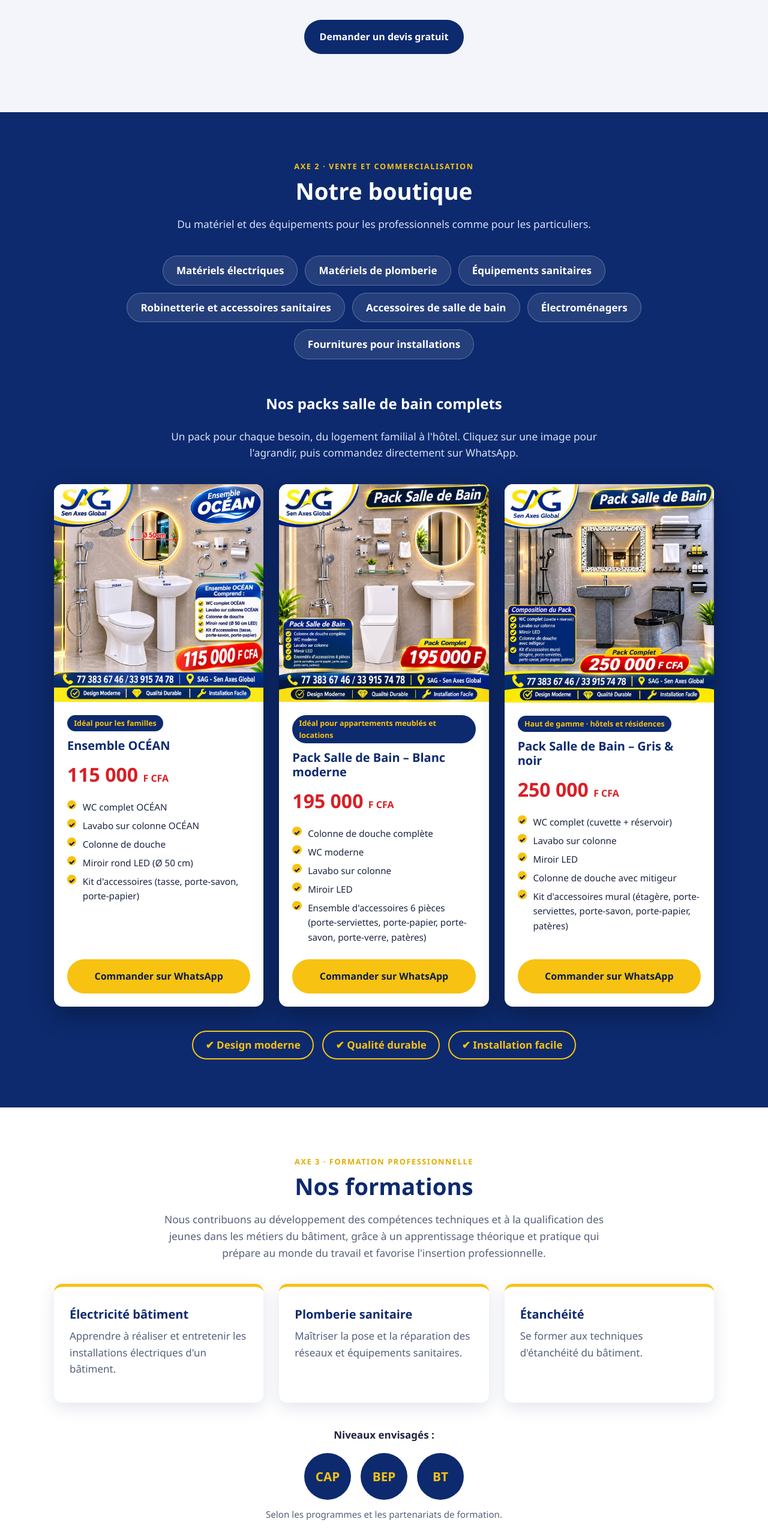
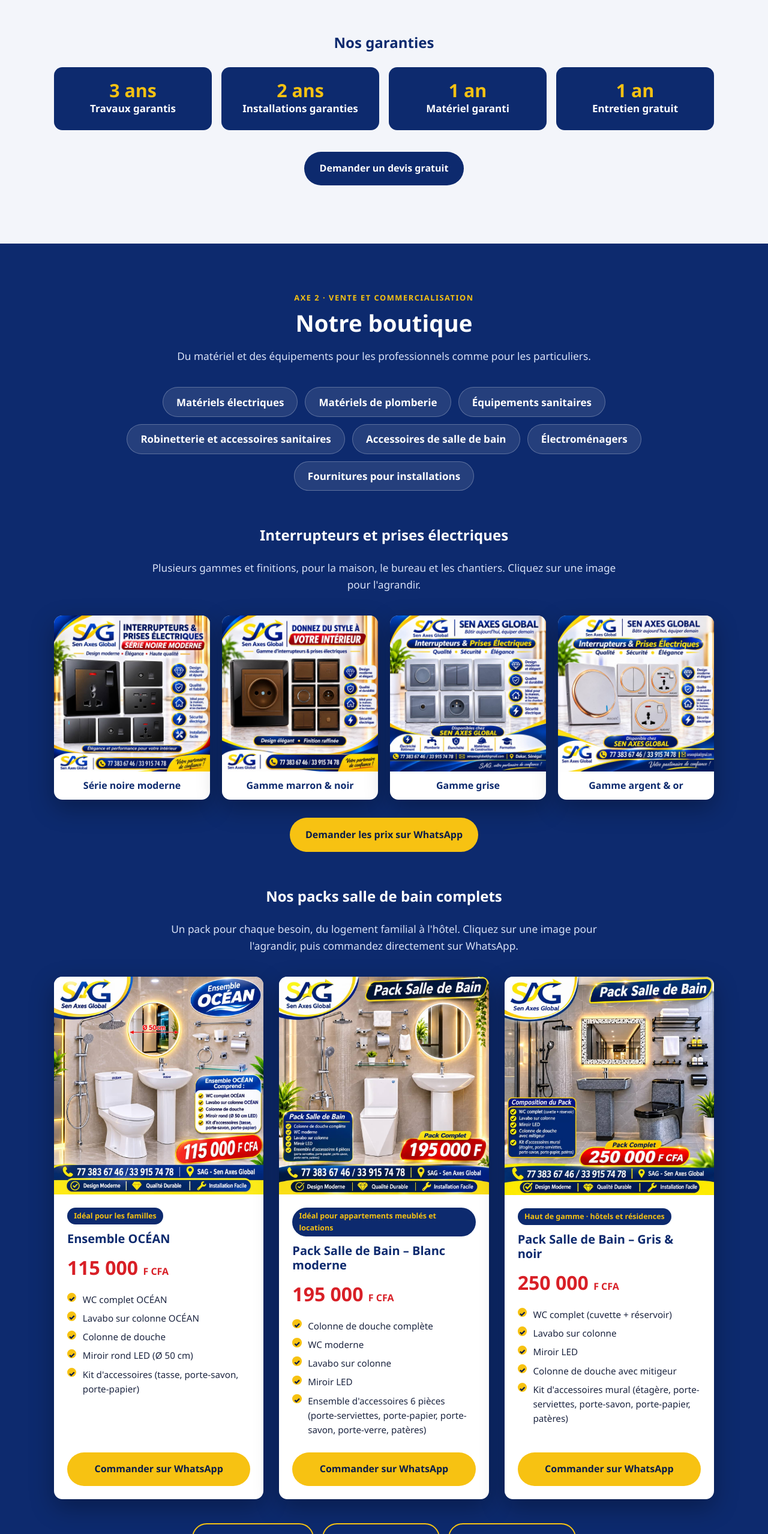
Before and after one commit to MTelikk/sen-axes-global, a plain HTML site: page index.html in a window 1280 px wide. Shown: the part 2007-4564 px from the top of the page at 60% size. Drawn offline with Linux system fonts and the light colour scheme.

Commit message:
Ajout des garanties, tarifs des formations, gammes de prises et lien Google Maps
Co-Authored-By: Claude Fable 5.2 <noreply@anthropic.com>
Claude-Session: https://claude.ai/code/session_013VSDfFNJjK3D2WTXskDia1

```diff
--- a/index.html
+++ b/index.html
@@ -104,6 +104,13 @@
       <div><b>3</b><span>Durée des travaux, contrat et modalités de paiement sont fixés ensemble</span></div>
       <div><b>4</b><span>Nous réalisons les travaux, avec garantie</span></div>
     </div>
+    <h3 class="center sub-title">Nos garanties</h3>
+    <div class="guarantees">
+      <div><b>3 ans</b><span>Travaux garantis</span></div>
+      <div><b>2 ans</b><span>Installations garanties</span></div>
+      <div><b>1 an</b><span>Matériel garanti</span></div>
+      <div><b>1 an</b><span>Entretien gratuit</span></div>
+    </div>
     <p class="center"><a class="btn btn-blue" href="#devis">Demander un devis gratuit</a></p>
   </div>
 </section>
@@ -123,6 +130,28 @@
       <span>Électroménagers</span>
       <span>Fournitures pour installations</span>
     </div>
+
+    <h3 class="center sub-title light" id="prises">Interrupteurs et prises électriques</h3>
+    <p class="lead center">Plusieurs gammes et finitions, pour la maison, le bureau et les chantiers. Cliquez sur une image pour l'agrandir.</p>
+    <div class="products">
+      <article class="pack">
+        <button class="pack-img" data-full="images/prises-noires.jpg" aria-label="Agrandir l'image de la série noire moderne"><img src="images/prises-noires.jpg" alt="Interrupteurs et prises électriques, série noire moderne" loading="lazy" width="1080" height="1080"></button>
+        <div class="pack-body"><h3>Série noire moderne</h3></div>
+      </article>
+      <article class="pack">
+        <button class="pack-img" data-full="images/prises-marron.jpg" aria-label="Agrandir l'image de la gamme marron et noir"><img src="images/prises-marron.jpg" alt="Gamme d'interrupteurs et prises électriques marron et noir" loading="lazy" width="1080" height="1080"></button>
+        <div class="pack-body"><h3>Gamme marron &amp; noir</h3></div>
+      </article>
+      <article class="pack">
+        <button class="pack-img" data-full="images/prises-grises.jpg" aria-label="Agrandir l'image de la gamme grise"><img src="images/prises-grises.jpg" alt="Interrupteurs et prises électriques gris" loading="lazy" width="1080" height="1080"></button>
+        <div class="pack-body"><h3>Gamme grise</h3></div>
+      </article>
+      <article class="pack">
+        <button class="pack-img" data-full="images/prises-argent.jpg" aria-label="Agrandir l'image de la gamme argent et or"><img src="images/prises-argent.jpg" alt="Interrupteurs et prises électriques argent avec liseré doré" loading="lazy" width="1080" height="1080"></button>
+        <div class="pack-body"><h3>Gamme argent &amp; or</h3></div>
+      </article>
+    </div>
+    <p class="center"><a class="btn btn-yellow" href="https://wa.me/221773836746?text=Bonjour%20SAG%2C%20je%20souhaite%20conna%C3%AEtre%20les%20prix%20de%20vos%20interrupteurs%20et%20prises%20%C3%A9lectriques." target="_blank" rel="noopener">Demander les prix sur WhatsApp</a></p>
 
     <h3 class="center sub-title light" id="packs">Nos packs salle de bain complets</h3>
     <p class="lead center">Un pack pour chaque besoin, du logement familial à l'hôtel. Cliquez sur une image pour l'agrandir, puis commandez directement sur WhatsApp.</p>
@@ -201,16 +230,30 @@
     <h2 class="center">Nos formations</h2>
     <p class="lead center">Nous contribuons au développement des compétences techniques et à la qualification des jeunes dans les métiers du bâtiment, grâce à un apprentissage théorique et pratique qui prépare au monde du travail et favorise l'insertion professionnelle.</p>
     <div class="axes">
-      <article class="axe"><h3>Électricité bâtiment</h3><p>Apprendre à réaliser et entretenir les installations électriques d'un bâtiment.</p></article>
-      <article class="axe"><h3>Plomberie sanitaire</h3><p>Maîtriser la pose et la réparation des réseaux et équipements sanitaires.</p></article>
-      <article class="axe"><h3>Étanchéité</h3><p>Se former aux techniques d'étanchéité du bâtiment.</p></article>
+      <article class="axe"><h3>Électricité bâtiment</h3><p>Installation, raccordement et dépannage.</p><p class="dur">Durée : 12 à 24 mois</p></article>
+      <article class="axe"><h3>Plomberie sanitaire</h3><p>Installation, réparation et entretien.</p><p class="dur">Durée : 12 à 24 mois</p></article>
+      <article class="axe"><h3>Étanchéité</h3><p>Protection, imperméabilisation et finition.</p><p class="dur">Durée : 3 à 6 mois</p></article>
     </div>
-    <div class="levels">
-      <p><strong>Niveaux envisagés :</strong></p>
-      <span>CAP</span><span>BEP</span><span>BT</span>
-      <p class="muted">Selon les programmes et les partenariats de formation.</p>
+    <h3 class="center sub-title">Tarifs et durées</h3>
+    <div class="table-wrap">
+      <table class="tarifs">
+        <thead><tr><th>Formation</th><th>Niveau</th><th>Inscription</th><th>Mensualité</th><th>Durée</th></tr></thead>
+        <tbody>
+          <tr><th rowspan="3">Électricité bâtiment</th><td>CAP</td><td>55 000 F CFA</td><td>25 000 F CFA</td><td>12 mois</td></tr>
+          <tr><td>BEP</td><td>55 000 F CFA</td><td>30 000 F CFA</td><td>18 mois</td></tr>
+          <tr><td>BT</td><td>60 000 F CFA</td><td>35 000 F CFA</td><td>24 mois</td></tr>
+          <tr><th rowspan="3">Plomberie bâtiment</th><td>CAP</td><td>55 000 F CFA</td><td>25 000 F CFA</td><td>12 mois</td></tr>
+          <tr><td>BEP</td><td>55 000 F CFA</td><td>30 000 F CFA</td><td>18 mois</td></tr>
+          <tr><td>BT</td><td>60 000 F CFA</td><td>35 000 F CFA</td><td>24 mois</td></tr>
+          <tr><th>Étanchéité bâtiment</th><td>Professionnel</td><td>40 000 F CFA</td><td>25 000 F CFA</td><td>3 à 6 mois</td></tr>
+        </tbody>
+      </table>
     </div>
-    <p class="center"><a class="btn btn-blue" href="https://wa.me/221773836746?text=Bonjour%20SAG%2C%20je%20souhaite%20conna%C3%AEtre%20les%20modalit%C3%A9s%20d%27inscription%20%C3%A0%20vos%20formations." target="_blank" rel="noopener">Demander les modalités d'inscription</a></p>
+    <div class="values perks">
+      <span>Stage offert</span><span>Tenue de travail offerte</span><span>Formation théorique et pratique</span>
+    </div>
+    <p class="center"><button class="pack-img link-btn" data-full="images/formations-tarifs.jpg"><img src="images/formations-tarifs.jpg" alt="Affiche des formations professionnelles SAG" hidden>Voir l'affiche des formations</button></p>
+    <p class="center"><a class="btn btn-blue" href="https://wa.me/221773836746?text=Bonjour%20SAG%2C%20je%20souhaite%20conna%C3%AEtre%20les%20modalit%C3%A9s%20d%27inscription%20%C3%A0%20vos%20formations." target="_blank" rel="noopener">S'inscrire ou se renseigner sur WhatsApp</a></p>
   </div>
 </section>
 
@@ -314,7 +357,9 @@
         <li>Devis gratuit et sans engagement</li>
         <li>Durée des travaux annoncée à l'avance</li>
         <li>Contrat et modalités de paiement clairs</li>
-        <li>Travaux et matériels garantis</li>
+        <li>Travaux garantis 3 ans, installations 2 ans</li>
+        <li>Matériel garanti 1 an</li>
+        <li>1 an d'entretien gratuit</li>
       </ul>
     </div>
     <form class="contact-form" id="devisForm">
@@ -372,11 +417,12 @@
         <a class="c-item" href="https://wa.me/221773836746" target="_blank" rel="noopener"><b>Téléphone / WhatsApp</b><span>+221 77 383 67 46</span></a>
         <a class="c-item" href="tel:+221339157478"><b>Téléphone fixe</b><span>+221 33 915 74 78</span></a>
         <a class="c-item" href="mailto:sen.axes.global@gmail.com"><b>E-mail</b><span>sen.axes.global@gmail.com</span></a>
-        <a class="c-item" href="https://www.google.com/maps/search/?api=1&query=Mairie+Apix+Cit%C3%A9+Apix+VDN+3+Dakar" target="_blank" rel="noopener"><b>Adresse</b><span>Dakar VDN 3, Cité Apix, Îlot 2,<br>à 80 mètres de la mairie Apix</span></a>
+        <a class="c-item" href="https://maps.app.goo.gl/j6qtkx8KvceqPHP87" target="_blank" rel="noopener"><b>Adresse</b><span>Dakar VDN 3, Cité Apix, Îlot 2,<br>à 80 mètres de la mairie Apix</span></a>
       </div>
       <iframe class="map" title="Localisation de SEN AXES GLOBAL sur Google Maps" loading="lazy" referrerpolicy="no-referrer-when-downgrade"
         src="https://www.google.com/maps?q=Cit%C3%A9+Apix+VDN+3+Dakar&z=15&output=embed"></iframe>
     </div>
+    <p class="center map-link"><a class="btn btn-blue" href="https://maps.app.goo.gl/j6qtkx8KvceqPHP87" target="_blank" rel="noopener">Voir l'emplacement exact sur Google Maps</a></p>
   </div>
 </section>
 
--- a/style.css
+++ b/style.css
@@ -24,6 +24,7 @@ body {
   font-size: 17px;
 }
 img { max-width: 100%; height: auto; display: block; }
+[hidden] { display: none !important; }
 a { color: inherit; }
 h1, h2, h3, h4 { line-height: 1.2; margin: 0 0 .5em; color: var(--blue); }
 h2 { font-size: clamp(1.7rem, 4vw, 2.4rem); }
@@ -218,11 +219,30 @@ legend { font-weight: 600; font-size: .95rem; padding: 0 6px; }
 .contact-form label.check input { width: 18px; height: 18px; margin: 0; flex: none; accent-color: var(--blue); }
 .map { width: 100%; height: 100%; min-height: 360px; border: 0; border-radius: var(--radius); box-shadow: var(--shadow); }
 
+.guarantees { display: grid; grid-template-columns: repeat(4, 1fr); gap: 16px; margin-bottom: 36px; }
+.guarantees div { background: var(--blue); color: var(--white); border-radius: var(--radius); padding: 22px 12px; text-align: center; }
+.guarantees b { display: block; color: var(--yellow); font-size: 1.9rem; line-height: 1.1; }
+.guarantees span { font-weight: 600; }
+.products { display: grid; grid-template-columns: repeat(4, 1fr); gap: 20px; margin-bottom: 30px; }
+.products .pack-body { padding: 14px 16px; }
+.products h3 { font-size: 1rem; margin: 0; text-align: center; }
+.axe .dur { margin: 0; font-weight: 700; color: var(--blue); }
+.table-wrap { overflow-x: auto; border-radius: var(--radius); box-shadow: var(--shadow); }
+.tarifs { width: 100%; border-collapse: collapse; background: var(--white); min-width: 620px; }
+.tarifs th, .tarifs td { padding: 12px 14px; text-align: center; border-bottom: 1px solid #e3e8f3; }
+.tarifs thead th { background: var(--blue); color: var(--white); font-size: .9rem; text-transform: uppercase; letter-spacing: .04em; }
+.tarifs tbody th { color: var(--blue); background: var(--grey); text-align: left; }
+.perks { margin: 30px 0 20px; }
+.perks span { background: var(--yellow); color: var(--blue-dark); }
+.link-btn { display: inline; font: inherit; font-weight: 700; color: var(--blue); text-decoration: underline; cursor: pointer; }
+.map-link { margin: 24px 0 0; }
+
 @media (max-width: 1100px) {
   .nav { gap: 1.1em; }
   .nav a { font-size: .9rem; }
 }
 @media (max-width: 960px) {
+  .products, .guarantees { grid-template-columns: 1fr 1fr; }
   .services, .steps, .timeline, .timeline.two-steps, .devis { grid-template-columns: 1fr; }
   .steps { max-width: 420px; margin-left: auto; margin-right: auto; }
   .axes, .packs { grid-template-columns: 1fr; max-width: 560px; margin: 0 auto; }
```
Also changed, not shown: images/formations-tarifs.jpg (added), images/prises-argent.jpg (added), images/prises-grises.jpg (added), images/prises-marron.jpg (added), images/prises-noires.jpg (added).
